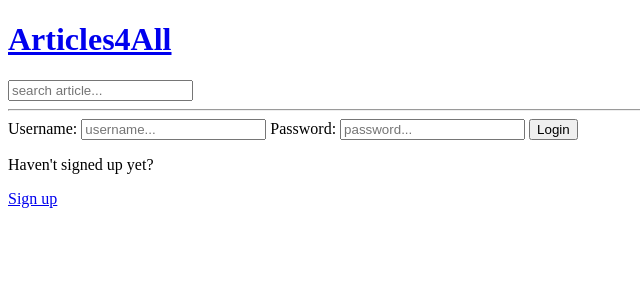
After one commit to ShoyaAlm/Articles4All-Django-Website, a Django app: page /login/ in a window 1280 px wide. The commit adds this page. Shown: the top 300 px of the page, without its empty margins (0-640 px from the left). Run offline with Django 3.2, Linux system fonts and the light colour scheme.

Commit message:
added 'login-required' part for create-delete-update (plus the commenting) parts

```diff
--- /dev/null
+++ b/articlesforall/articles/templates/article/login_register.html
@@ -0,0 +1,58 @@
+{% include 'base.html' %}
+
+
+{% block content %}
+
+
+	{% if page == 'login' %}
+
+
+		<div>
+
+			<form method="POST" action="">{% csrf_token %}
+
+				<label>Username: </label>
+				<input type="text" name="username" placeholder="username...">
+
+
+
+				<label>Password: </label>
+				<input type="Password" name="password" placeholder="password...">
+
+
+				<input type="submit" value="Login">
+
+			</form>
+
+			<p>Haven't signed up yet?</p>
+			<a href="{% url 'register-page' %}">Sign up</a>
+
+		</div>
+
+
+
+
+	{% else %}
+
+
+		<div>
+
+			<form method="POST" action="">{% csrf_token %}
+
+				{{form.as_p}}
+
+
+				<input type="submit" value="Register">
+
+
+			</form>
+
+			<p>Already have an account?</p>
+			<a href="{% url 'login-page' %}">Login</a>
+		</div>
+
+
+	{% endif %}
+
+
+{% endblock %}
--- a/articlesforall/articles/urls.py
+++ b/articlesforall/articles/urls.py
@@ -1,8 +1,16 @@
+from django.urls import path
+
+from django.contrib.auth.decorators import login_required
 
 
-from django.urls import path
+from .views import (
 
-from .views import (
+	RegisterPageView,
+	LoginPageView,
+	# registerPage,
+	# loginPage,
+
+	logoutUser,
 
 	homePageView,
 	ArticleListView,
@@ -28,9 +36,19 @@ from .views import (
 
 
 	deleteComment,
+
 )
 
 urlpatterns = [
+
+	# path('register/', registerPage, name='register-page'),
+	# path('login/', loginPage, name='login-page'),
+
+	path('register/', RegisterPageView.as_view(), name='register-page'),
+	path('login/', LoginPageView.as_view(), name='login-page'),
+
+
+	path('logout/', logoutUser, name='logout-page'),
 
 	path('', homePageView.as_view(), name='home-page'),
 
@@ -49,13 +67,13 @@ urlpatterns = [
 
 
 	# path('article/create/', createArticle, name='create-article'),
-	path('article/create/', CreateArticleView.as_view(), name='create-article'),
+	path('article/create/', login_required(CreateArticleView.as_view(), login_url='login-page'), name='create-article'),
 
 	# path('article/update/<int:id>', updateArticle, name='update-article'),
-	path('article/update/<int:id>', UpdateArticleView.as_view(), name='update-article'),
+	path('article/update/<int:id>', login_required(UpdateArticleView.as_view(), login_url='login-page'), name='update-article'),
 
 	# path('article/delete/<int:id>', deleteArticle, name='delete-article'),
-	path('article/delete/<int:id>', DeleteArticleView.as_view(), name='delete-article'),
+	path('article/delete/<int:id>', login_required(DeleteArticleView.as_view(), login_url='login-page'), name='delete-article'),
 
 	path('article/delete-comment/<int:id>', deleteComment, name='delete-comment'),
 
--- a/articlesforall/articles/views.py
+++ b/articlesforall/articles/views.py
@@ -4,15 +4,130 @@ from django.http import HttpResponse
 from django.views import View
 from .models import Author, Article, Topic, Comment
 from .forms import ArticleForm
+####---------------------------
+from django.contrib.auth.models import User
 
+from django.contrib.auth import authenticate, login, logout
+
+from django.contrib.auth.decorators import login_required
 
 from django.db.models import Q
 
+from django.contrib.auth.forms import UserCreationForm
+
+from django.contrib import messages
+
+
+
+
+
+class LoginPageView(View):
+
+	page = 'login'
+
+	template_name = 'article/login_register.html'
+
+
+
+	def get(self, request, *args, **kwargs):
+
+		context = {'page': self.page}
+
+		return render(request, self.template_name, context)
+
+
+
+
+	def post(self, request, *args, **kwargs):
+
+		username = request.POST.get('username').lower()
+		password = request.POST.get('password')
+
+		try:
+			user = User.objects.get(username=username)
+
+		except:
+			messages.error(request, "An error occured during the Login process")
+
+		user = authenticate(request, username=username, password=password)
+
+		if user is not None:
+			login(request, user)
+			return redirect('home-page')
+		else:
+			messages.error(request, "username or password does not exist")
+
+
+		context = {'page': page}
+
+		return render(request, self.template_name, context)
+
+
+####<<<<<<<<<<<>>>>>>>>>>>>!!!!!!!!!!!!!%%%%%%%%%%%$$$$$$$$$$$$$$$$$$
+####<<<<<<<<<<<>>>>>>>>>>>>!!!!!!!!!!!!!%%%%%%%%%%%$$$$$$$$$$$$$$$$$$
+####<<<<<<<<<<<>>>>>>>>>>>>!!!!!!!!!!!!!%%%%%%%%%%%$$$$$$$$$$$$$$$$$$
+
+
+def logoutUser(request):
+
+	logout(request)
+	return redirect('home-page')
+
+
+####<<<<<<<<<<<>>>>>>>>>>>>!!!!!!!!!!!!!%%%%%%%%%%%$$$$$$$$$$$$$$$$$$
+####<<<<<<<<<<<>>>>>>>>>>>>!!!!!!!!!!!!!%%%%%%%%%%%$$$$$$$$$$$$$$$$$$
+####<<<<<<<<<<<>>>>>>>>>>>>!!!!!!!!!!!!!%%%%%%%%%%%$$$$$$$$$$$$$$$$$$
+
+
+
+
+class RegisterPageView(View):
+
+	template_name = 'article/login_register.html'
+
+
+	def get(self, request, *args, **kwargs):
+
+		form = UserCreationForm()
+
+		context = {'form': form}
+
+		return render(request, self.template_name, context)
+
+
+	def post(self, request, *args, **kwargs):
+
+		form = UserCreationForm(request.POST)
+
+		if form.is_valid():
+			user = form.save(commit=False)
+			user.username = user.username.lower()
+			user.save()
+			login(request, user)
+			return redirect('home-page')
+
+		else:
+			messages.error(request, "An error occured during registration!")
+
+
+		context = {'form': form}
+
+		return render(request, self.template_name, context)
+
+
+
+
+
+
+####<<<<<<<<<<<>>>>>>>>>>>>!!!!!!!!!!!!!%%%%%%%%%%%$$$$$$$$$$$$$$$$$$
+####<<<<<<<<<<<>>>>>>>>>>>>!!!!!!!!!!!!!%%%%%%%%%%%$$$$$$$$$$$$$$$$$$
+####<<<<<<<<<<<>>>>>>>>>>>>!!!!!!!!!!!!!%%%%%%%%%%%$$$$$$$$$$$$$$$$$$
 
 
 class homePageView(View):
 
 	template_name = 'article/home-page.html'
+
 
 
 	def get(self, request, *args, **kwargs):
@@ -47,7 +162,80 @@ class homePageView(View):
 		return render(request, "article/home-page.html", context)
 
 
+####<<<<<<<<<<<>>>>>>>>>>>>!!!!!!!!!!!!!%%%%%%%%%%%$$$$$$$$$$$$$$$$$$
+####<<<<<<<<<<<>>>>>>>>>>>>!!!!!!!!!!!!!%%%%%%%%%%%$$$$$$$$$$$$$$$$$$
+####<<<<<<<<<<<>>>>>>>>>>>>!!!!!!!!!!!!!%%%%%%%%%%%$$$$$$$$$$$$$$$$$$
 
+
+
+
+class ArticleListView(View):
+
+	template_name = 'article/home-page.html'
+
+	query_set = Article.objects.all()
+
+
+	def get_queryset(self):
+		return self.query_set
+
+	def get(self, request, *args, **kwargs):
+
+		context = {'object': self.get_queryset()}
+
+		return render(request, self.template_name, context)
+
+
+
+####<<<<<<<<<<<>>>>>>>>>>>>!!!!!!!!!!!!!%%%%%%%%%%%$$$$$$$$$$$$$$$$$$
+####<<<<<<<<<<<>>>>>>>>>>>>!!!!!!!!!!!!!%%%%%%%%%%%$$$$$$$$$$$$$$$$$$
+####<<<<<<<<<<<>>>>>>>>>>>>!!!!!!!!!!!!!%%%%%%%%%%%$$$$$$$$$$$$$$$$$$
+
+
+
+
+class AuthorListView(View):
+
+	template_name = 'article/authors.html'
+
+
+	query_set = Author.objects.all()
+
+	def get_queryset(self):
+		return self.query_set
+
+	def get(self, request, *args, **kwargs):
+
+		context = {'object': self.get_queryset()}
+		return render(request, self.template_name, context)
+
+
+
+
+####<<<<<<<<<<<>>>>>>>>>>>>!!!!!!!!!!!!!%%%%%%%%%%%$$$$$$$$$$$$$$$$$$
+####<<<<<<<<<<<>>>>>>>>>>>>!!!!!!!!!!!!!%%%%%%%%%%%$$$$$$$$$$$$$$$$$$
+####<<<<<<<<<<<>>>>>>>>>>>>!!!!!!!!!!!!!%%%%%%%%%%%$$$$$$$$$$$$$$$$$$
+
+
+
+class AuthorView(View):
+
+	template_name = 'article/profile.html'
+
+	def get(self, request, id=None, *args, **kwargs):
+
+		if id is not None:
+			obj = get_object_or_404(Article, id=id)
+
+		context = {'object': self.obj}
+
+		return render(request, self.template_name, context)
+
+
+
+####<<<<<<<<<<<>>>>>>>>>>>>!!!!!!!!!!!!!%%%%%%%%%%%$$$$$$$$$$$$$$$$$$
+####<<<<<<<<<<<>>>>>>>>>>>>!!!!!!!!!!!!!%%%%%%%%%%%$$$$$$$$$$$$$$$$$$
+####<<<<<<<<<<<>>>>>>>>>>>>!!!!!!!!!!!!!%%%%%%%%%%%$$$$$$$$$$$$$$$$$$
 
 
 class ArticleListView(View):
@@ -186,7 +374,7 @@ class ArticleView(View):
 
 
 
-
+# @login_required(login_url='login-page')
 class CreateArticleView(View):
 
 	template_name = 'article/create-article.html'
@@ -222,6 +410,7 @@ class CreateArticleView(View):
 ####<<<<<<<<<<<>>>>>>>>>>>>!!!!!!!!!!!!!%%%%%%%%%%%$$$$$$$$$$$$$$$$$$
 
 
+# @login_required(login_url='login-page')
 class UpdateArticleView(View):
 
 	template_name = 'article/update-article.html'
@@ -272,6 +461,7 @@ class UpdateArticleView(View):
 ####<<<<<<<<<<<>>>>>>>>>>>>!!!!!!!!!!!!!%%%%%%%%%%%$$$$$$$$$$$$$$$$$$
 
 
+# @login_required(login_url='login-page')
 class DeleteArticleView(View):
 
 	template_name = 'article/delete-article.html'
@@ -318,6 +508,7 @@ class DeleteArticleView(View):
 
 
 
+@login_required(login_url='login-page')
 def deleteComment(request, id):
 
 	comment = Comment.objects.get(id=id)
@@ -335,23 +526,3 @@ def deleteComment(request, id):
 ####<<<<<<<<<<<>>>>>>>>>>>>!!!!!!!!!!!!!%%%%%%%%%%%$$$$$$$$$$$$$$$$$$
 ####<<<<<<<<<<<>>>>>>>>>>>>!!!!!!!!!!!!!%%%%%%%%%%%$$$$$$$$$$$$$$$$$$
 ####<<<<<<<<<<<>>>>>>>>>>>>!!!!!!!!!!!!!%%%%%%%%%%%$$$$$$$$$$$$$$$$$$
-
-
-
-# def searchBar(request):
-
-# 	topics = Topic.objects.all()
-
-# 	if request.method == 'POST':
-
-# 		q = request.POST.get('q') if request.POST.get('q') != None else ''
-
-
-# 		articles = Article.objects.filter(Q(title__icontains=q))
-
-
-# 	context = {'articles': articles,
-# 			   'topics': topics
-# 			   }
-
-# 	return render(request, "navbar.html", context)
```
Also changed, not shown: articlesforall/articles/templates/article/home-page.html (+15 -0 lines), articlesforall/db.sqlite3.
